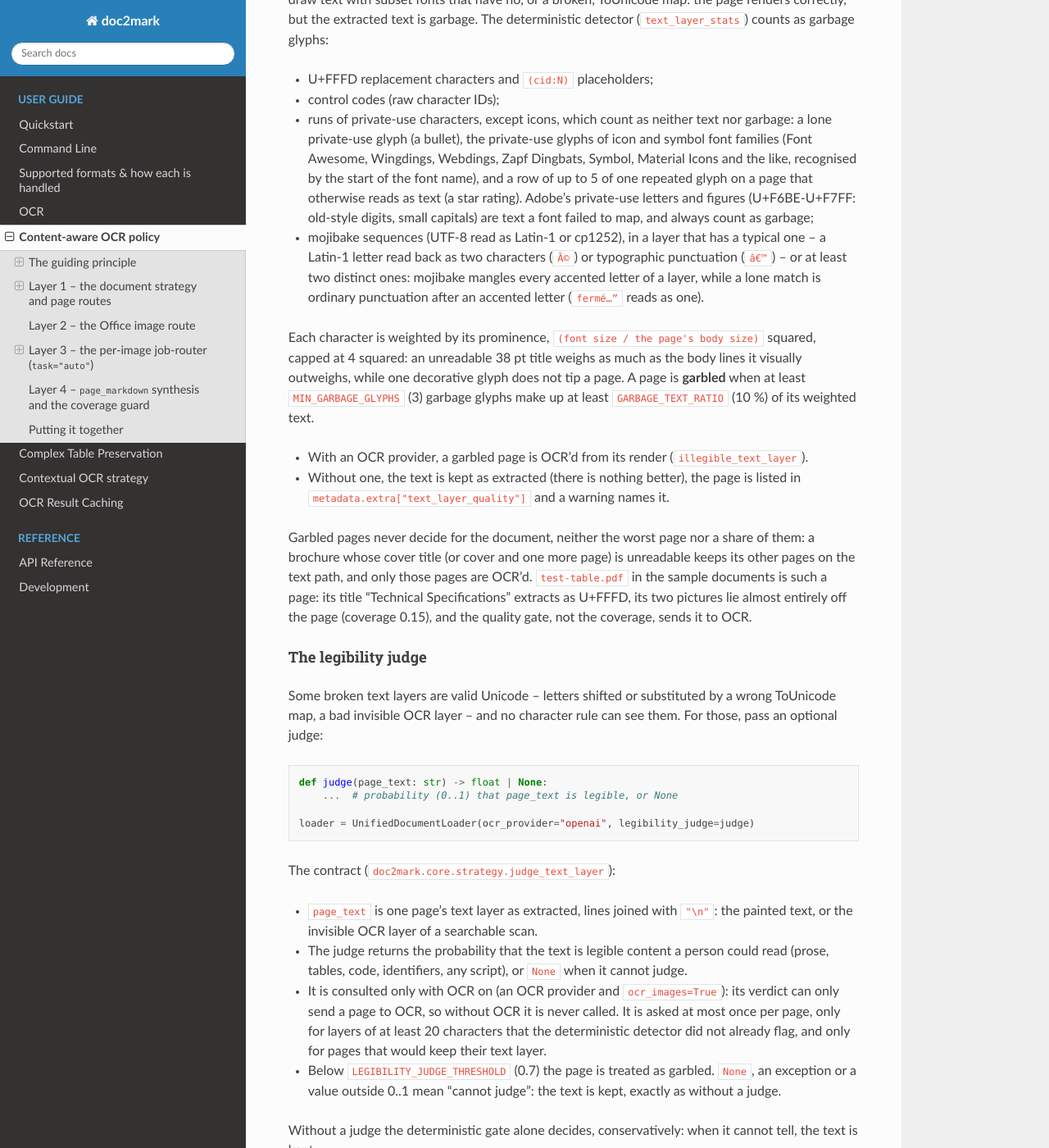
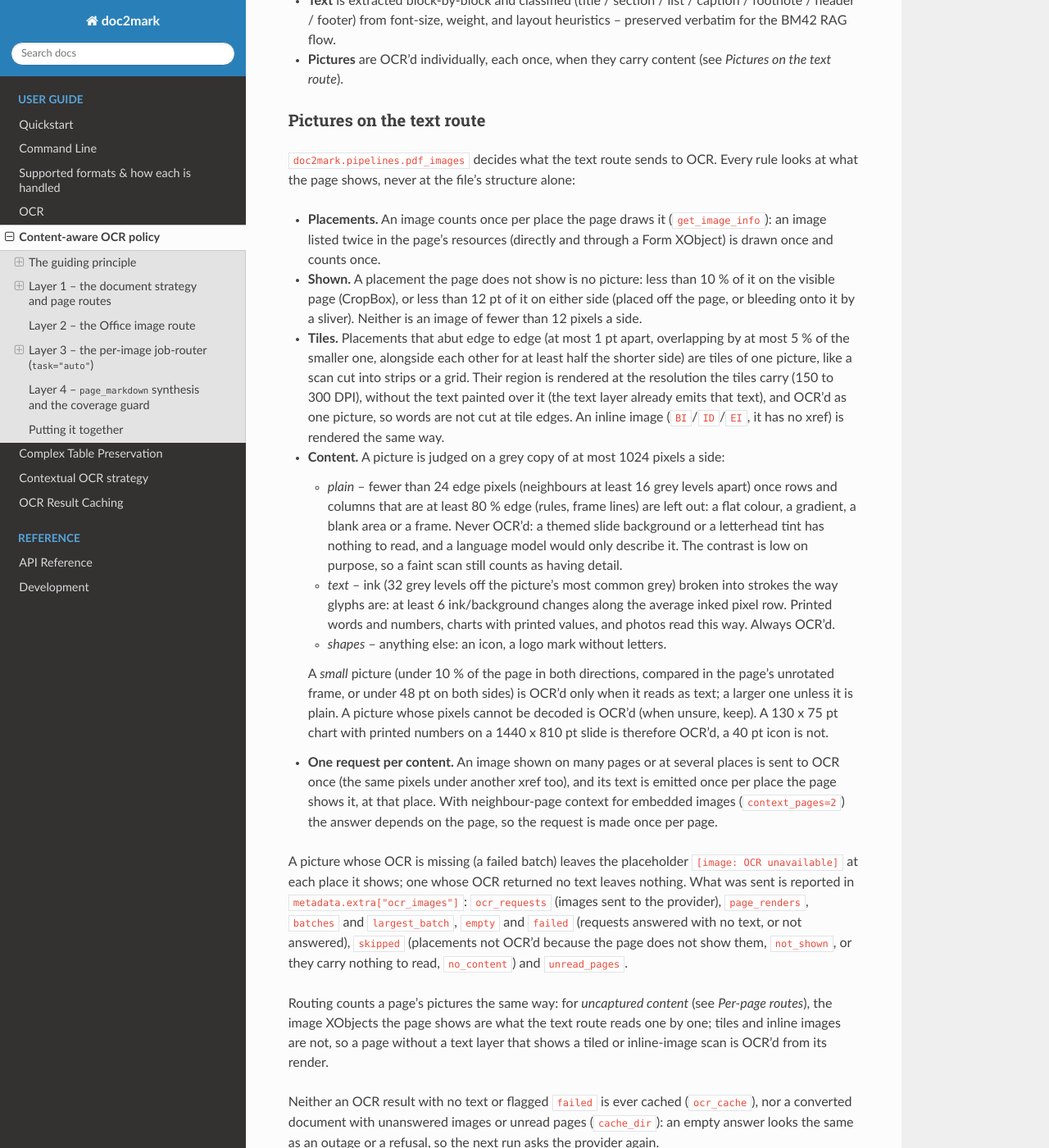
Before and after one commit to luisleo526/doc2mark, a Sphinx documentation site: the page built from docs/ocr_policy.rst, in a window 1280 px wide and 1400 px high, scrolled down 4220 px. Shown: the whole window at 82% size. Built offline with Sphinx 7.4.7 and the Read the Docs theme 3.1.0, drawn with Linux system fonts in a browser that asks for light colours; some of the changed text lies outside the part shown.

Commit message:
fix(images): keep faint scans, never replay cached empty answers, document the picture rules
- The content check keeps faint and low-contrast scans (edge contrast 16, ink 32 grey levels,
  judged at up to 1024 px a side; rules only when they span 80 % of a row or column).
- CachedOCR treats an empty or failed entry already in the cache as a miss.
- ROUTING_VERSION 3: converted-document caches (cache_dir) do not replay pages whose pictures
  are now emitted differently.
- docs/ocr_policy.rst: pictures on the text route, streamed renders, the unread-page marker and
  what is cached; docs/caching.rst: only final answers are cached.

Co-Authored-By: Claude Opus 5.5 (1M context) <noreply@anthropic.com>

```diff
--- a/docs/ocr_policy.rst
+++ b/docs/ocr_policy.rst
@@ -225,8 +225,20 @@ would duplicate tokens or add garbage.
 
 If the render's OCR comes back empty (a blank page, a refusal, a failure), the
 page falls back to its own text layer, with a warning, instead of disappearing.
+A page that shows content (ink on its render) also carries the marker
+``[page N: OCR returned no content]``, so a page the OCR could not read never
+vanishes silently; a blank page needs no marker. Such pages are listed in
+``metadata.extra["ocr_images"]["unread_pages"]``.
 
 These whole-page renders also request ``page_markdown`` synthesis (Layer 4).
+
+Renders are streamed: pages are rendered and sent to the provider in batches of
+at most 32 images (or twice the provider's ``max_concurrency`` when that is
+higher) and 128 MiB of image data, and each batch's images are released once it
+is answered. Memory stays flat whatever the page count (a 160-page scan whose
+renders are about 2.9 MB each peaked at 1.2 GB when every render was held for
+one call; streamed, about 0.5 GB, the same as for 40 pages). The output keeps
+page order. Identical renders (blank pages, repeated slides) are one request.
 
 The ``"text"`` route
 ~~~~~~~~~~~~~~~~~~~~
@@ -239,9 +251,72 @@ The deterministic rule-based layer is authoritative:
 - **Text** is extracted block-by-block and classified (title / section /
   list / caption / footnote / header / footer) from font-size, weight, and
   layout heuristics -- preserved verbatim for the BM42 RAG flow.
-- **Embedded figures** are OCR'd individually. Tiny decorative images (logos,
-  icons, bullets -- smaller than 10% of the page in *both* width and height) are
-  skipped before paying for extraction or an OCR call.
+- **Pictures** are OCR'd individually, each once, when they carry content (see
+  *Pictures on the text route*).
+
+Pictures on the text route
+~~~~~~~~~~~~~~~~~~~~~~~~~~
+
+``doc2mark.pipelines.pdf_images`` decides what the text route sends to OCR. Every
+rule looks at what the page shows, never at the file's structure alone:
+
+- **Placements.** An image counts once per place the page draws it
+  (``get_image_info``): an image listed twice in the page's resources (directly
+  and through a Form XObject) is drawn once and counts once.
+- **Shown.** A placement the page does not show is no picture: less than 10 % of
+  it on the visible page (CropBox), or less than 12 pt of it on either side
+  (placed off the page, or bleeding onto it by a sliver). Neither is an image of
+  fewer than 12 pixels a side.
+- **Tiles.** Placements that abut edge to edge (at most 1 pt apart, overlapping by
+  at most 5 % of the smaller one, alongside each other for at least half the
+  shorter side) are tiles of one picture, like a scan cut into strips or a grid.
+  Their region is rendered at the resolution the tiles carry (150 to 300 DPI),
+  without the text painted over it (the text layer already emits that text), and
+  OCR'd as one picture, so words are not cut at tile edges. An inline image
+  (``BI``/``ID``/``EI``, it has no xref) is rendered the same way.
+- **Content.** A picture is judged on a grey copy of at most 1024 pixels a side:
+
+  * *plain* -- fewer than 24 edge pixels (neighbours at least 16 grey levels
+    apart) once rows and columns that are at least 80 % edge (rules, frame lines)
+    are left out: a flat colour, a gradient, a blank area or a frame. Never
+    OCR'd: a themed slide background or a letterhead tint has nothing to read,
+    and a language model would only describe it. The contrast is low on purpose,
+    so a faint scan still counts as having detail.
+  * *text* -- ink (32 grey levels off the picture's most common grey) broken into
+    strokes the way glyphs are: at least 6 ink/background changes along the
+    average inked pixel row. Printed words and numbers, charts with printed
+    values, and photos read this way. Always OCR'd.
+  * *shapes* -- anything else: an icon, a logo mark without letters.
+
+  A *small* picture (under 10 % of the page in both directions, compared in the
+  page's unrotated frame, or under 48 pt on both sides) is OCR'd only when it
+  reads as text; a larger one unless it is plain. A picture whose pixels cannot
+  be decoded is OCR'd (when unsure, keep). A 130 x 75 pt chart with printed
+  numbers on a 1440 x 810 pt slide is therefore OCR'd, a 40 pt icon is not.
+- **One request per content.** An image shown on many pages or at several places
+  is sent to OCR once (the same pixels under another xref too), and its text is
+  emitted once per place the page shows it, at that place. With neighbour-page
+  context for embedded images (``context_pages=2``) the answer depends on the
+  page, so the request is made once per page.
+
+A picture whose OCR is missing (a failed batch) leaves the placeholder
+``[image: OCR unavailable]`` at each place it shows; one whose OCR returned no
+text leaves nothing. What was sent is reported in
+``metadata.extra["ocr_images"]``: ``ocr_requests`` (images sent to the
+provider), ``page_renders``, ``batches`` and ``largest_batch``, ``empty`` and
+``failed`` (requests answered with no text, or not answered), ``skipped``
+(placements not OCR'd because the page does not show them, ``not_shown``, or
+they carry nothing to read, ``no_content``) and ``unread_pages``.
+
+Routing counts a page's pictures the same way: for *uncaptured content* (see
+*Per-page routes*), the image XObjects the page shows are what the text route
+reads one by one; tiles and inline images are not, so a page without a text layer
+that shows a tiled or inline-image scan is OCR'd from its render.
+
+Neither an OCR result with no text or flagged ``failed`` is ever cached
+(``ocr_cache``), nor a converted document with unanswered images or unread pages
+(``cache_dir``): an empty answer looks the same as an outage or a refusal, so the
+next run asks the provider again.
 
 Text-layer quality gate
 ~~~~~~~~~~~~~~~~~~~~~~~
```
Also changed, not shown: docs/caching.rst (+7 -0 lines), 5 other files.
